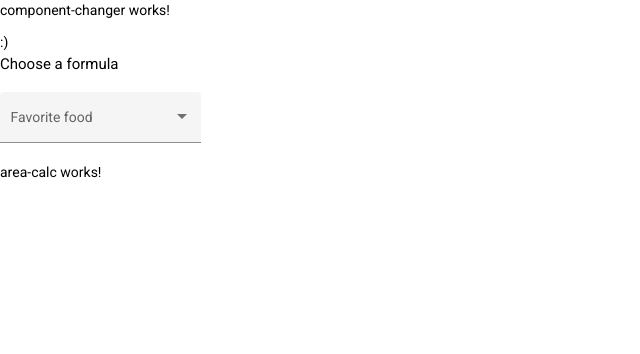
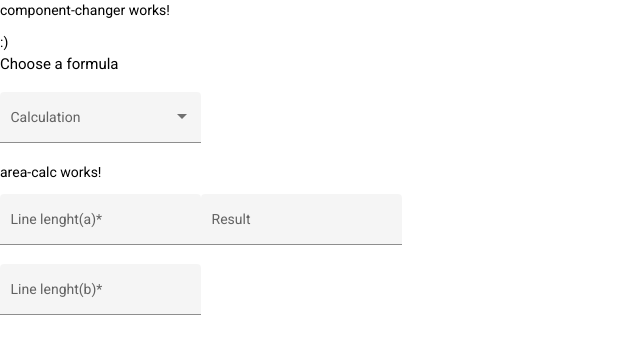
Before and after one commit to Deicidee/first-angular, an Angular app in the folder ui-training/: page /area in a window 1280 px wide. Shown: the top 354 px of the page, without its empty margins (0-640 px from the left). Built offline with nearby package versions, Linux system fonts and the light colour scheme.

Commit message:
Area calculation Retangle working

```diff
--- a/ui-training/src/app/app.module.ts
+++ b/ui-training/src/app/app.module.ts
@@ -12,6 +12,7 @@ import { MatSelectModule } from '@angular/material/select';
 import { FormsModule, ReactiveFormsModule } from '@angular/forms';
 import { MatFormFieldModule } from '@angular/material/form-field';
 import { MatButtonModule } from '@angular/material/button';
+import { MatInputModule } from '@angular/material/input';
 
 @NgModule({
   declarations: [
@@ -19,7 +20,7 @@ import { MatButtonModule } from '@angular/material/button';
     PermiterCalcComponent,
     AreaCalcComponent,
     PrimeNumbCalcComponent,
-    ComponentChangerComponent
+    ComponentChangerComponent,
   ],
   imports: [
     BrowserModule,
@@ -29,7 +30,8 @@ import { MatButtonModule } from '@angular/material/button';
     FormsModule,
     MatFormFieldModule,
     MatButtonModule,
-    ReactiveFormsModule
+    ReactiveFormsModule,
+    MatInputModule
   ],
   providers: [],
   bootstrap: [AppComponent]
--- a/ui-training/src/app/area-calc/area-calc.component.html
+++ b/ui-training/src/app/area-calc/area-calc.component.html
@@ -1 +1,28 @@
 <p>area-calc works!</p>
+<div>
+
+    <form [formGroup]="rectangle">
+
+        <mat-form-field appearance="fill">
+            <mat-label for="line-1">Line lenght(a)*</mat-label>
+            <input id="line-1" formControlName="line1" matInput placeholder="Line lenght(a)*">
+            <mat-error></mat-error>
+        </mat-form-field>
+
+        <mat-form-field appearance="fill">
+            <mat-label for="result">Result</mat-label>
+            <input id="result" formControlName="result" matInput placeholder="Result">
+        </mat-form-field>
+
+        <br>
+
+        <mat-form-field appearance="fill">
+            <mat-label for="line-2">Line lenght(b)*</mat-label>
+            <input id="line-2" formControlName="line2" matInput placeholder="Line lenght(b)*">
+        </mat-form-field>
+
+    </form>
+</div>
+
+
+<div>{{rectangle.get('line1')?.value}}</div>
--- a/ui-training/src/app/area-calc/area-calc.component.ts
+++ b/ui-training/src/app/area-calc/area-calc.component.ts
@@ -1,4 +1,6 @@
 import { Component, OnInit } from '@angular/core';
+import { FormGroup, FormControl } from '@angular/forms';
+import { Observable } from 'rxjs';
 
 @Component({
   selector: 'app-area-calc',
@@ -7,9 +9,32 @@ import { Component, OnInit } from '@angular/core';
 })
 export class AreaCalcComponent implements OnInit {
 
+
+
+  rectangle = new FormGroup({
+    line1: new FormControl(''),
+    line2: new FormControl(''),
+    result: new FormControl('')
+
+  });
+
   constructor() { }
 
   ngOnInit(): void {
+    this.rectangle.get('line1')?.valueChanges.subscribe((x) => {
+      this.result();
+    })
+    this.rectangle.get('line2')?.valueChanges.subscribe((y) => {
+      this.result();
+    })
+
   }
 
+  result() {
+    const line_a = Number(this.rectangle.get('line1')?.value)
+    const line_b = Number(this.rectangle.get('line2')?.value)
+    const num = line_a * line_b
+    this.rectangle.get('result')?.setValue(`${num}`)
+    console.log(num)
+  }
 }
--- a/ui-training/src/app/component-changer/component-changer.component.html
+++ b/ui-training/src/app/component-changer/component-changer.component.html
@@ -4,7 +4,7 @@
 
 <h4>Choose a formula</h4>
 <mat-form-field appearance="fill">
-  <mat-label>Favorite food</mat-label>
+  <mat-label>Calculation</mat-label>
   <mat-select (selectionChange)="page($event)">
     <mat-option *ngFor="let pages of Anypage" [value]="pages.type">{{pages.value}}</mat-option>
   </mat-select>
```
